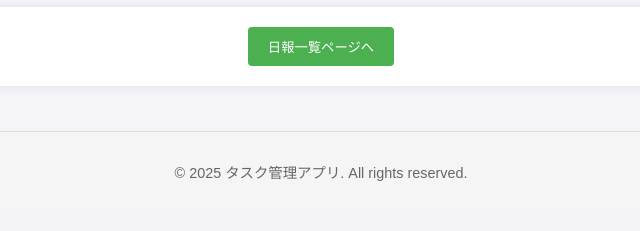
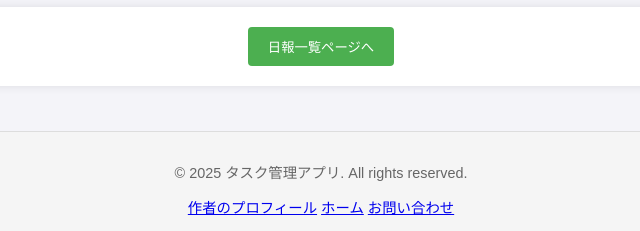
Before and after one commit to kimuratakuto1/daytaskrepomanage, a Django app: page / in a window 1280 px wide. Shown: the part 1706-1937 px from the top of the page, without its empty margins (319-959 px from the left). Before the commit the page ends 1887 px from the top, so only its background shows below. Run offline with Django 5.2, Linux system fonts and the light colour scheme; the visitor is signed in with stand-in values (Sample User, id 1); data that the repository does not hold is empty.

Commit message:
お問い合わせのリンクを追加

```diff
--- a/taskmanager/templates/base.html
+++ b/taskmanager/templates/base.html
@@ -30,6 +30,9 @@
   </main>
   <footer class="app-footer">
     <p>&copy; 2025 タスク管理アプリ. All rights reserved.</p>
+    <a href="https://kimuratakuto1.github.io/myprofile/index.html">作者のプロフィール</a>
+    <a href="https://daytaskrepomanage-1.onrender.com/">ホーム</a>
+    <a href="https://daytaskrepomanage-1.onrender.com/inquiry">お問い合わせ</a>
   </footer>
 </body>
 </html>
```
